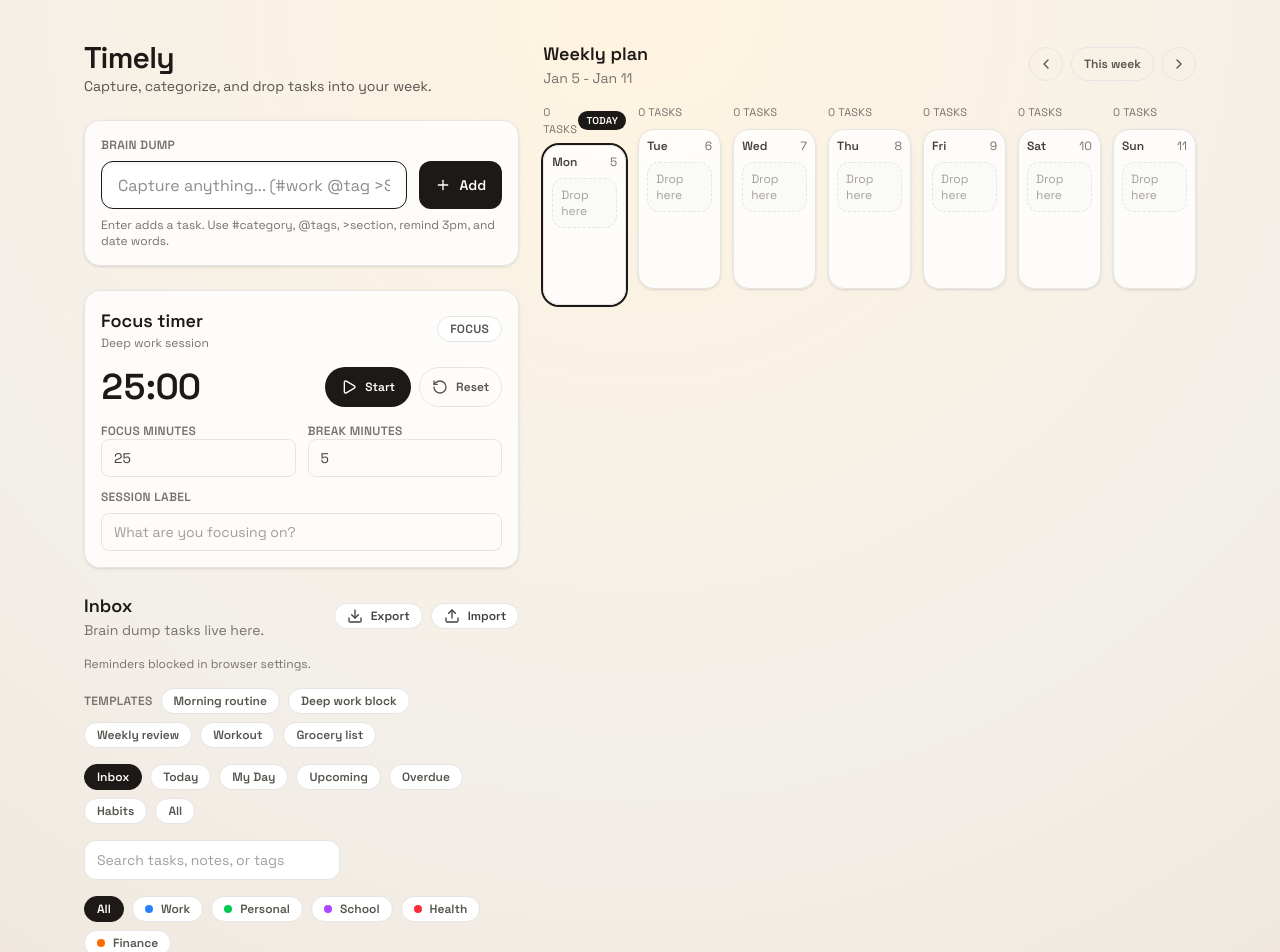
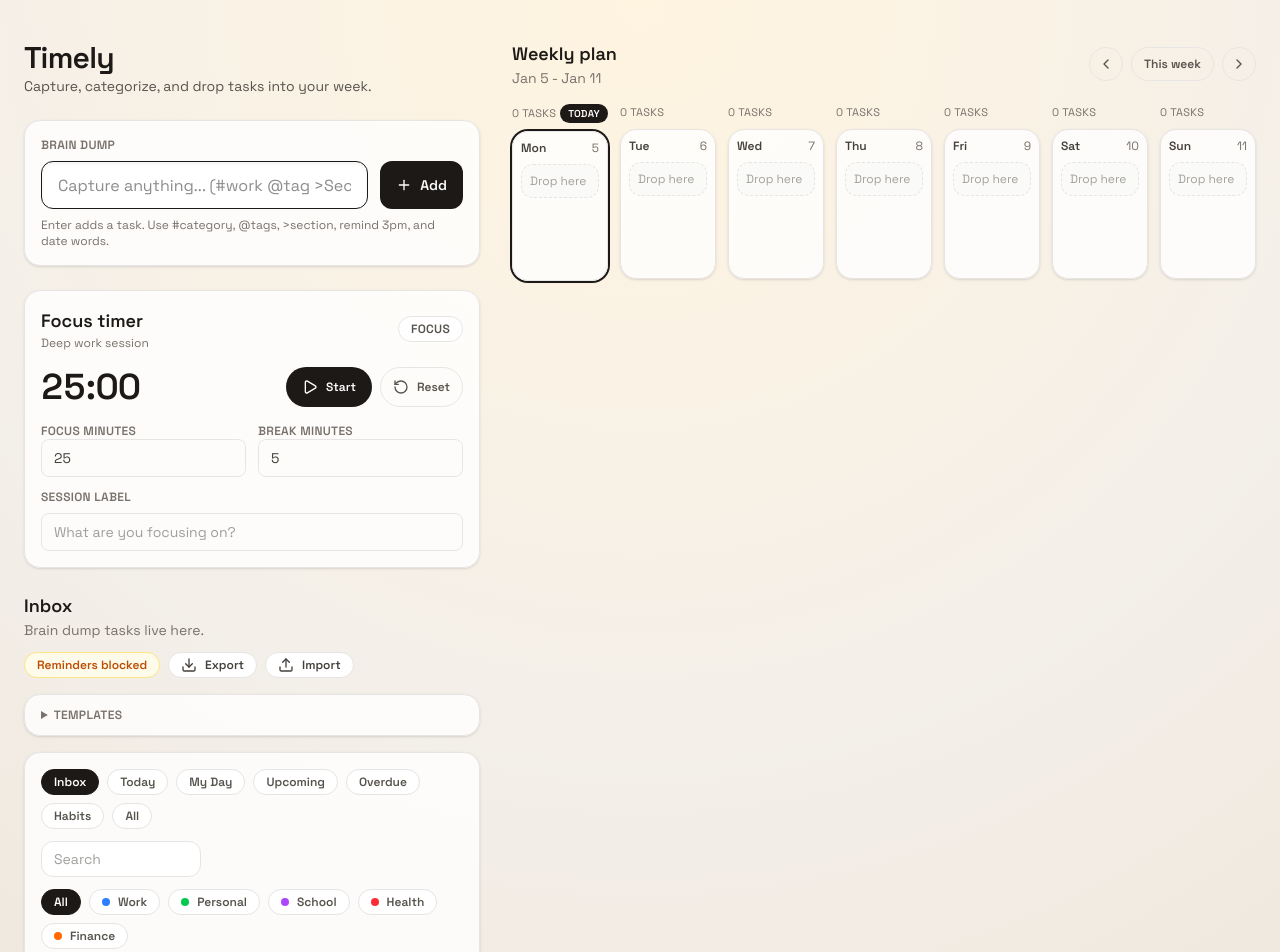
Before and after one commit to moneebsarmad/timely, a Next.js app: page / in a window 1280 px wide. Shown: the top 952 px of the page. Built offline with nearby package versions, Linux system fonts and the light colour scheme.

Commit message:
Refine layout and reduce left panel clutter

```diff
--- a/app/components/TaskList.tsx
+++ b/app/components/TaskList.tsx
@@ -812,7 +812,28 @@
               : "Every task across your workspace."}
           </p>
         </div>
-        <div className="flex items-center gap-2">
+        <div className="flex flex-wrap items-center gap-2">
+          {reminderStatus === "unsupported" ? (
+            <span className="rounded-full border border-stone-200 bg-white px-3 py-1 text-xs font-semibold text-stone-500">
+              Reminders unavailable
+            </span>
+          ) : reminderStatus === "granted" ? (
+            <span className="rounded-full border border-stone-200 bg-white px-3 py-1 text-xs font-semibold text-stone-500">
+              Reminders on
+            </span>
+          ) : reminderStatus === "denied" ? (
+            <span className="rounded-full border border-amber-200 bg-amber-50 px-3 py-1 text-xs font-semibold text-amber-700">
+              Reminders blocked
+            </span>
+          ) : (
+            <button
+              type="button"
+              onClick={requestReminderPermission}
+              className="rounded-full border border-stone-200 bg-white px-3 py-1 text-xs font-semibold text-stone-600 transition hover:border-stone-300"
+            >
+              Enable reminders
+            </button>
+          )}
           <button
             type="button"
             onClick={handleExport}
@@ -849,28 +870,11 @@
         </div>
       ) : null}
 
-      <div className="flex flex-wrap items-center gap-3 text-xs text-stone-500">
-        {reminderStatus === "unsupported" ? (
-          <span>Reminders not supported in this browser.</span>
-        ) : reminderStatus === "granted" ? (
-          <span>Reminders enabled.</span>
-        ) : reminderStatus === "denied" ? (
-          <span>Reminders blocked in browser settings.</span>
-        ) : (
-          <button
-            type="button"
-            onClick={requestReminderPermission}
-            className="rounded-full border border-stone-200 bg-white px-3 py-1 text-xs font-semibold text-stone-600 transition hover:border-stone-300"
-          >
-            Enable reminders
-          </button>
-        )}
-      </div>
-
-      <div className="flex flex-wrap items-center gap-2">
-        <span className="text-xs font-semibold uppercase tracking-wide text-stone-500">
+      <details className="rounded-2xl border border-stone-200 bg-white/80 px-4 py-3 shadow-sm">
+        <summary className="cursor-pointer text-xs font-semibold uppercase tracking-wide text-stone-500">
           Templates
-        </span>
+        </summary>
+        <div className="mt-3 flex flex-wrap items-center gap-2">
           {templates.map((template) => (
             <button
               key={template.id}
@@ -892,7 +896,10 @@
             </button>
           ))}
         </div>
+      </details>
 
+      <div className="rounded-2xl border border-stone-200 bg-white/80 p-4 shadow-sm">
+        <div className="flex flex-wrap items-center justify-between gap-3">
           <div className="flex flex-wrap gap-2">
             {[
               { id: "inbox", label: "Inbox" },
@@ -928,14 +935,13 @@
               </button>
             ))}
           </div>
-
           <div className="flex flex-wrap items-center gap-2">
             <input
               type="search"
               value={searchTerm}
               onChange={(event) => setSearchTerm(event.target.value)}
-          placeholder="Search tasks, notes, or tags"
-          className="h-10 w-full rounded-xl border border-stone-200 bg-white px-3 text-sm text-stone-700 outline-none transition focus:border-stone-900 md:w-64"
+              placeholder="Search"
+              className="h-9 w-full rounded-xl border border-stone-200 bg-white px-3 text-sm text-stone-700 outline-none transition focus:border-stone-900 md:w-40"
             />
             {searchTerm ? (
               <button
@@ -947,12 +953,15 @@
               </button>
             ) : null}
           </div>
-
+        </div>
+        <div className="mt-3">
           <CategoryFilter
             categories={categories}
             selectedCategory={selectedCategory}
             onSelect={setSelectedCategory}
           />
+        </div>
+      </div>
 
       {selectedList === "habits" ? (
         <div className="rounded-2xl border border-stone-200 bg-white/80 p-4 shadow-sm">
--- a/app/components/WeeklyCalendar.tsx
+++ b/app/components/WeeklyCalendar.tsx
@@ -37,12 +37,12 @@
   );
 
   return (
-      <div
-        ref={dropRef}
-        className={`flex min-h-[160px] flex-col rounded-2xl border border-stone-200 bg-white/80 p-2 transition ${
-          isOver ? "border-stone-900 shadow-lg" : "shadow-sm"
-        } ${isToday(date) ? "ring-2 ring-stone-900" : ""}`}
-      >
+    <div
+      ref={dropRef}
+      className={`flex min-h-[150px] flex-col rounded-2xl border border-stone-200 bg-white/80 p-2 transition ${
+        isOver ? "border-stone-900 shadow-lg" : "shadow-sm"
+      } ${isToday(date) ? "ring-2 ring-stone-900" : ""}`}
+    >
       <div className="flex items-center justify-between text-xs text-stone-500">
         <span className="font-semibold text-stone-700">
           {format(date, "EEE")}
--- a/app/page.tsx
+++ b/app/page.tsx
@@ -20,8 +20,8 @@
 
   return (
     <div className="min-h-screen bg-[radial-gradient(circle_at_top,_#fff4e0,_#f3efe9_60%,_#efe6da_100%)] text-stone-900">
-      <div className="mx-auto flex w-full max-w-6xl flex-col gap-6 px-5 py-10 lg:flex-row">
-        <section className="flex w-full flex-col gap-6 lg:w-[40%]">
+      <div className="mx-auto flex w-full max-w-7xl flex-col gap-8 px-6 py-10 lg:flex-row">
+        <section className="flex w-full flex-col gap-6 lg:w-[38%]">
           <div>
             <h1 className="text-3xl font-semibold tracking-tight">Timely</h1>
             <p className="text-sm text-stone-600">
@@ -32,7 +32,7 @@
           <FocusTimer />
           <TaskList />
         </section>
-        <section className="w-full lg:w-[60%]">
+        <section className="w-full lg:w-[62%]">
           <WeeklyCalendar />
         </section>
       </div>
```
Lines whose indentation alone changed are shown as unchanged.
